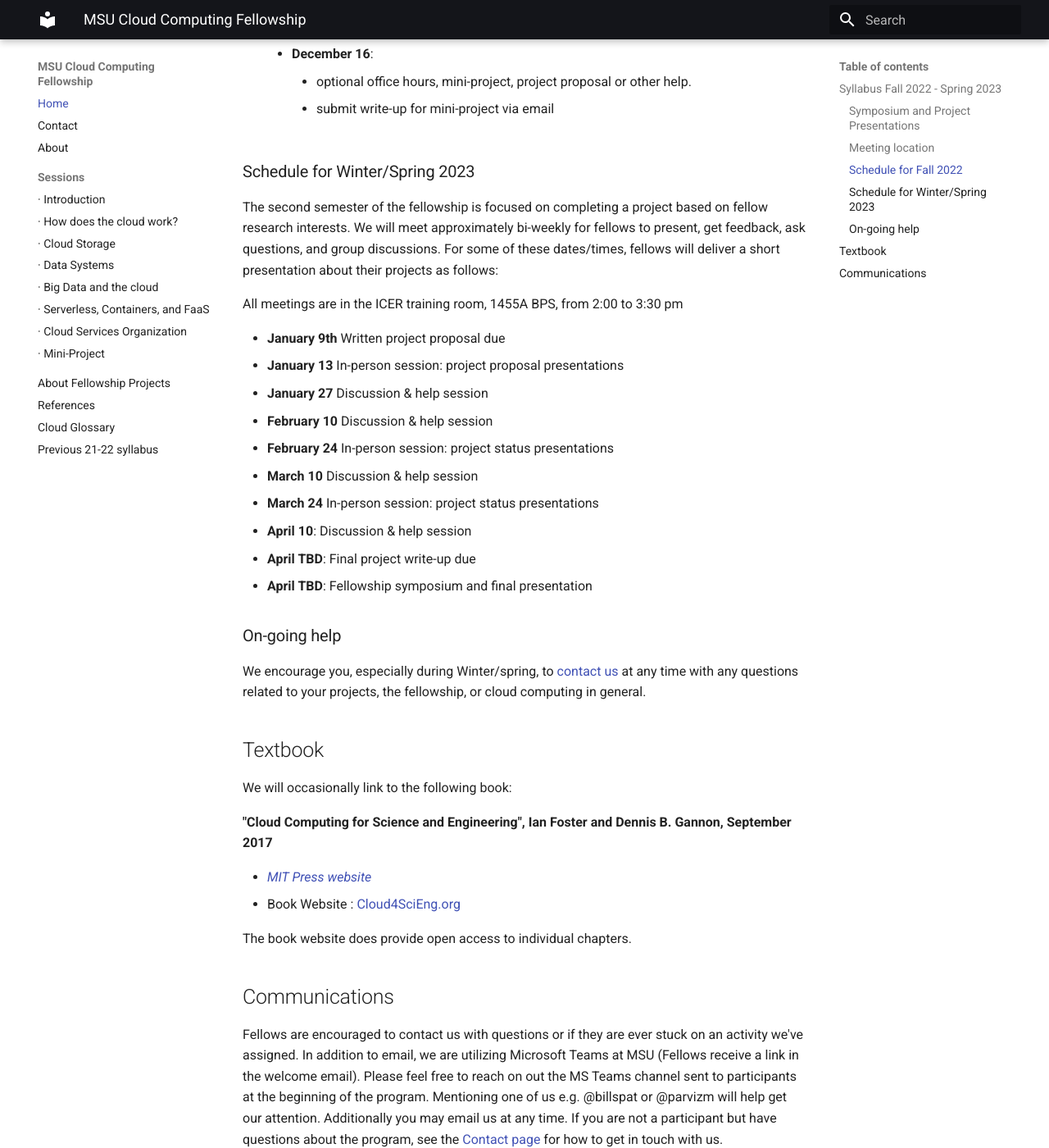
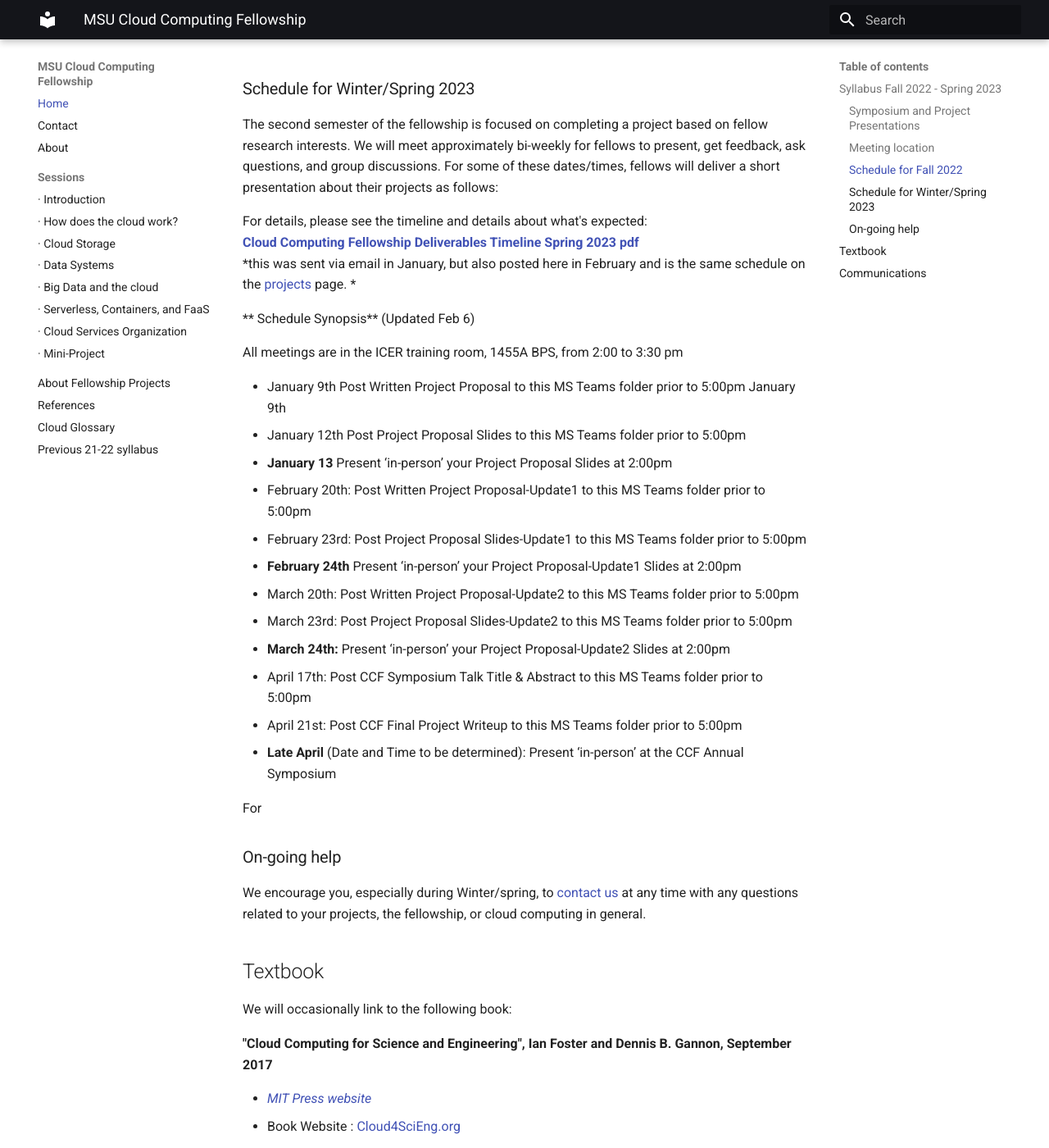
Before and after one commit to msucloudfellowship/msucloudfellowship.github.io, an MkDocs documentation site: the page built from docs/index.md, in a window 1280 px wide and 1400 px high, scrolled down 2376 px. Shown: the whole window at 82% size. Built offline with MkDocs 1.6.1 and Material for MkDocs 9.7.7, drawn with Linux system fonts in a browser that asks for light colours; some of the changed text lies outside the part shown.

Commit message:
sync'd web content with real timeline with details in PDF

```diff
--- a/docs/index.md
+++ b/docs/index.md
@@ -20,10 +20,7 @@ Winter/Spring sessions are for discussion and to provide updates to your project
 
 The culmination of the fellowship is a project resulting in a write-up and presentation during the spring symposium, typically held late-April or early-May.
 
-- [Slide deck with an overview of the projects](img/CCF_Project_Guide_Parvizi_2022.pdf) (PDF)
-- We will post more details about the project during the semeseter
-- See Winter 2023 schedule below for due dates
-- We will finalize the date for the cloud fellowship symposium date in 2023
+[Project details and due dates](projects.md)
 
 ### Meeting location
 At this time all meetings are in-person in the training room of the Institute for Cyber-Enabled Research, located on the first floor of the MSU Biomedical & Physical Sciences Building
@@ -73,20 +70,28 @@ Michigan State University. East Lansing, MI 48824
 
 The second semester of the fellowship is focused on completing a project based on fellow research interests.   We will meet approximately bi-weekly for fellows to present, get feedback, ask questions, and group discussions.  For some of these dates/times, fellows will deliver a short presentation about their projects as follows:
 
+For details, please see the timeline and details about what's expected: <br>
+**[Cloud Computing Fellowship Deliverables Timeline Spring 2023 pdf](img/cloud_computing_fellowship_deliverables_timeline_spring2023.pdf)**
+<br>*this was sent via email in January, but also posted here in February and is the same schedule on the [projects](projects.md) page. *
+
+** Schedule Synopsis** (Updated Feb 6)
+
 All meetings are in the ICER training room, 1455A BPS, from 2:00 to 3:30 pm
 
- - **January 9th** Written project proposal due
- - **January 13** In-person session: project proposal presentations
- - **January 27** Discussion & help session
- - **February 10** Discussion & help session
- - **February 24** In-person session: project status presentations
- - **March 10** Discussion & help session
- - **March 24** In-person session: project status presentations
- - **April 10**: Discussion & help session
- - **April TBD**: Final project write-up due
- - **April TBD**: Fellowship symposium and final presentation
+  - January 9th Post Written Project Proposal to this MS Teams folder prior to 5:00pm January 9th
+ - January 12th Post Project Proposal Slides to this MS Teams folder prior to 5:00pm
+ - **January 13** Present ‘in-person’ your Project Proposal Slides at 2:00pm
+ - February 20th: Post Written Project Proposal-Update1 to this MS Teams folder prior to 5:00pm
+ - February 23rd: Post Project Proposal Slides-Update1 to this MS Teams folder prior to 5:00pm
+ - **February 24th** Present ‘in-person’ your Project Proposal-Update1 Slides at 2:00pm
+ - March 20th: Post Written Project Proposal-Update2 to this MS Teams folder prior to 5:00pm
+ - March 23rd: Post Project Proposal Slides-Update2 to this MS Teams folder prior to 5:00pm
+ - **March 24th:** Present ‘in-person’ your Project Proposal-Update2 Slides at 2:00pm
+ - April 17th: Post CCF Symposium Talk Title & Abstract to this MS Teams folder prior to 5:00pm
+ - April 21st: Post CCF Final Project Writeup to this MS Teams folder prior to 5:00pm
+ - **Late April** (Date and Time to be determined):  Present ‘in-person’ at the CCF Annual Symposium
 
-
+For
 ### On-going help
 
 We encourage you, especially during Winter/spring, to [contact us](contact) at any time with any questions related to your projects, the fellowship, or cloud computing in general.
```
Also changed, not shown: docs/projects.md (+6 -4 lines), 1 other file.
